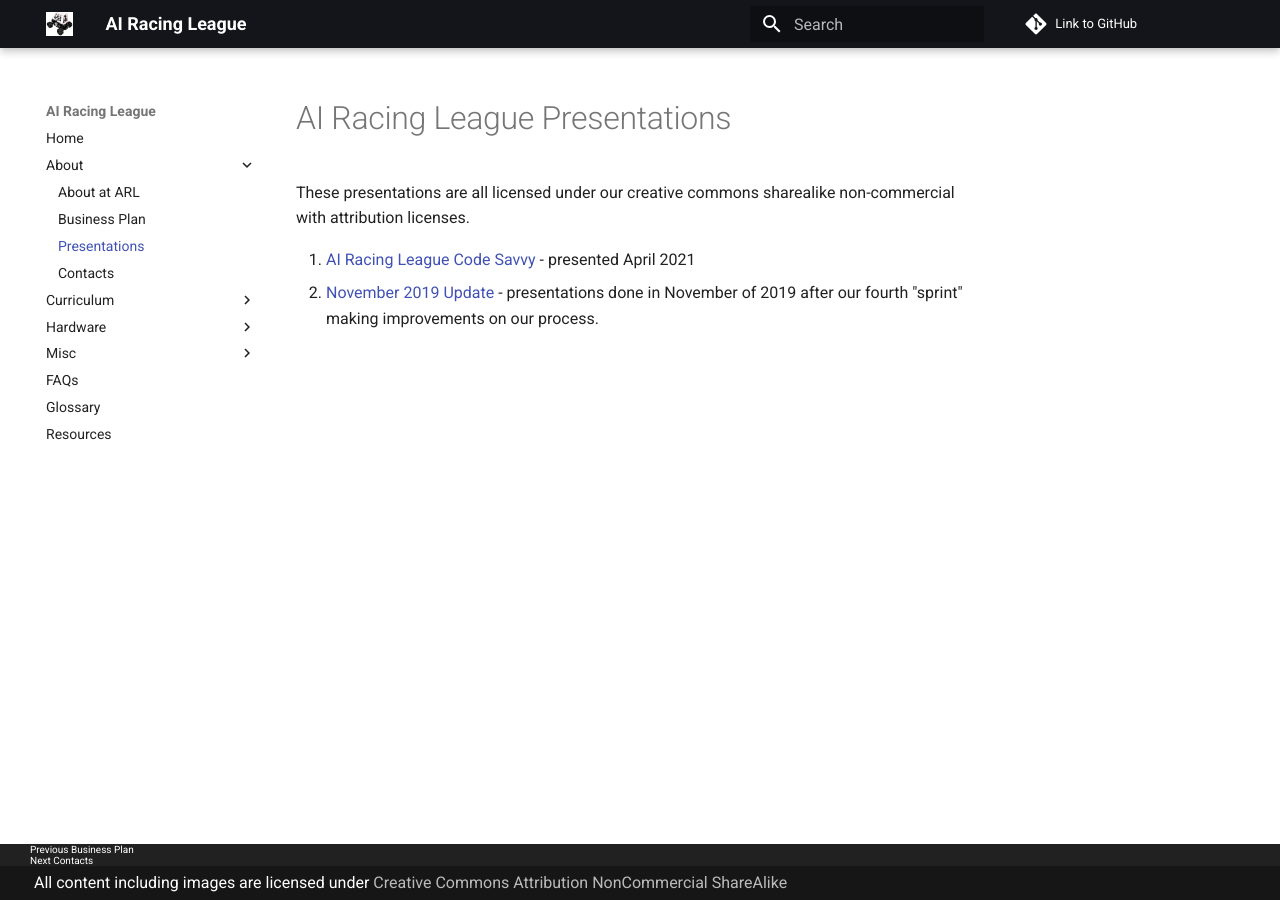
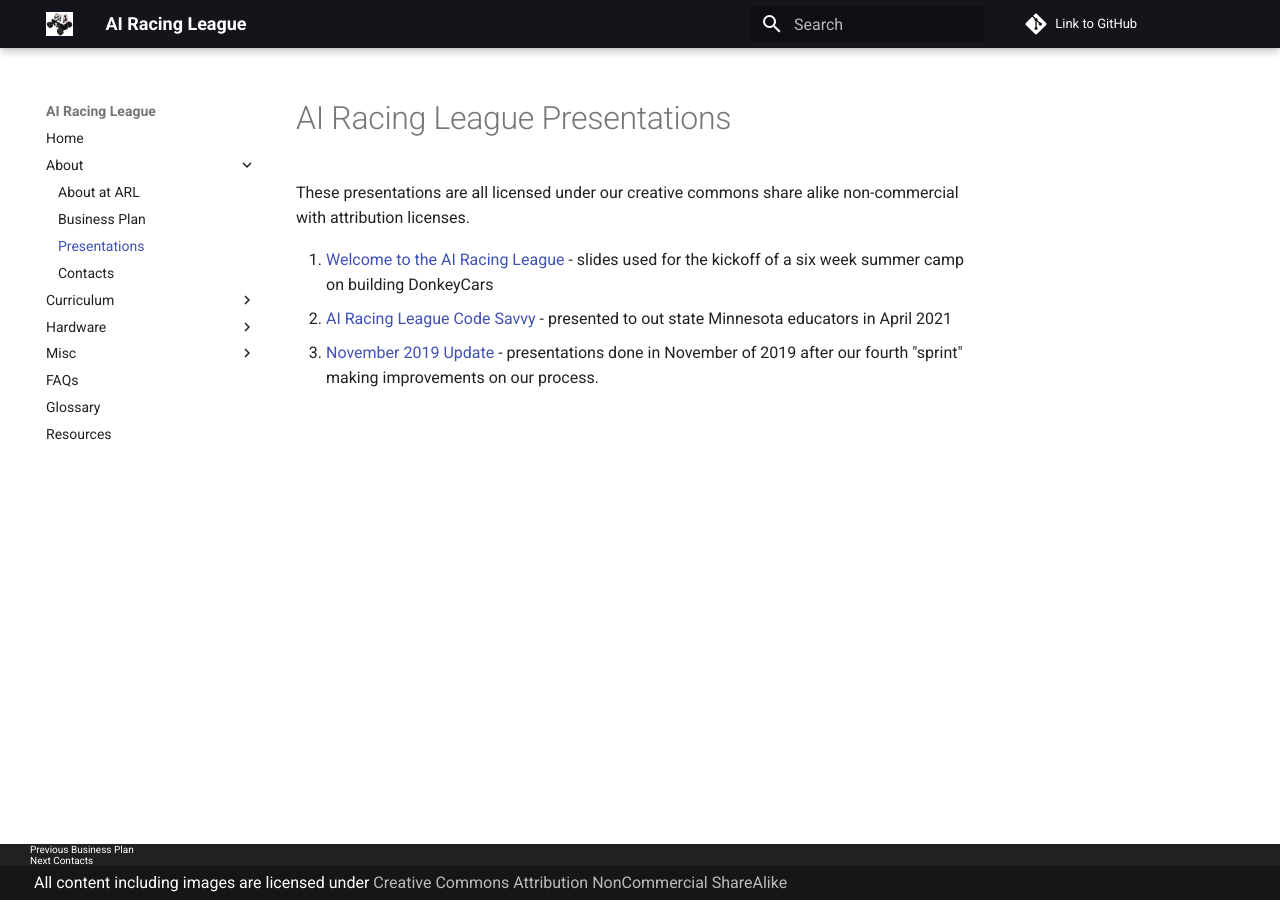
Before and after one commit to CoderDojoTC/ai-racing-league, an MkDocs documentation site: the page built from docs/presentations.md, in a window 1280 px wide. Built offline with MkDocs 1.6.1 and Material for MkDocs 9.7.7, drawn with Linux system fonts in a browser that asks for light colours; comment, search, counter and statistics services are not loaded.

Commit message:
updates to markdown content

```diff
--- a/docs/presentations.md
+++ b/docs/presentations.md
@@ -1,6 +1,7 @@
 # AI Racing League Presentations
 
-These presentations are all licensed under our creative commons sharealike non-commercial with attribution licenses.
+These presentations are all licensed under our creative commons share alike non-commercial with attribution licenses.
 
-1. [AI Racing League Code Savvy](AI-Racing-League-Code-Savvy.pptx) - presented April 2021
-2. [November 2019 Update](November-2019-Update.pptx) - presentations done in November of 2019 after our fourth "sprint" making improvements on our process.
+1. [Welcome to the AI Racing League](slides/Welcome-to-the-ARL.pptx) - slides used for the kickoff of a six week summer camp on building DonkeyCars
+1. [AI Racing League Code Savvy](lides/AI-Racing-League-Code-Savvy.pptx) - presented to out state Minnesota educators in April 2021
+2. [November 2019 Update](lides/November-2019-Update.pptx) - presentations done in November of 2019 after our fourth "sprint" making improvements on our process.
```
Also changed, not shown: docs/resources.md (+8 -0 lines), docs/img/donkeycartrack4_1080x.jpg (added).
